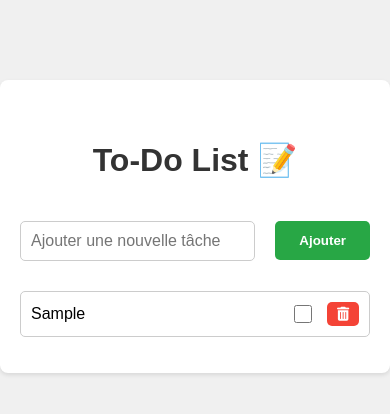
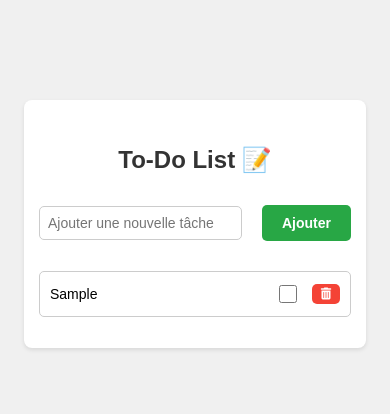
Before and after one commit to Paul04sho/to-do-list, a plain HTML site: page index.html in a window 390 px wide. Both pictures are taken after typing "Sample" into the empty fields and a click on the button "Ajouter". Drawn offline with Linux system fonts and the light colour scheme.

Commit message:
Responsiveness and adjusted margins

```diff
--- a/css/style.css
+++ b/css/style.css
@@ -14,8 +14,8 @@ body {
     background-color: #fff;
     padding: 20px;
     box-shadow: 0 2px 4px rgba(0, 0, 0, 0.1);
-    margin-top: 80px;
     border-radius: 8px;
+    margin-top: 180px;
 }
 
 h1 {
@@ -122,3 +122,37 @@ li input[type="checkbox"] {
     background-color: #d32f2f;
     transform: scale(1.05);
 }
+
+/* --- MEDIA QUERIES --- */
+@media (max-width: 600px) {
+    .container {
+        max-width: 80%;
+        margin-top: 100px;
+        padding: 15px;
+    }
+
+    h1 {
+        font-size: 24px;
+        padding: 15px 0;
+    }
+
+    input[type="text"] {
+        font-size: 14px;
+        padding: 8px;
+    }
+
+    button {
+        padding: 10px 20px;
+        font-size: 14px;
+    }
+
+    li span {
+        font-size: 14px;
+    }
+
+    .deleteBtn {
+        padding: 3px 6px;
+        font-size: 12px;
+        min-width: 28px;
+    }
+}
```
Also changed, not shown: design/outputToDo.png (added).
